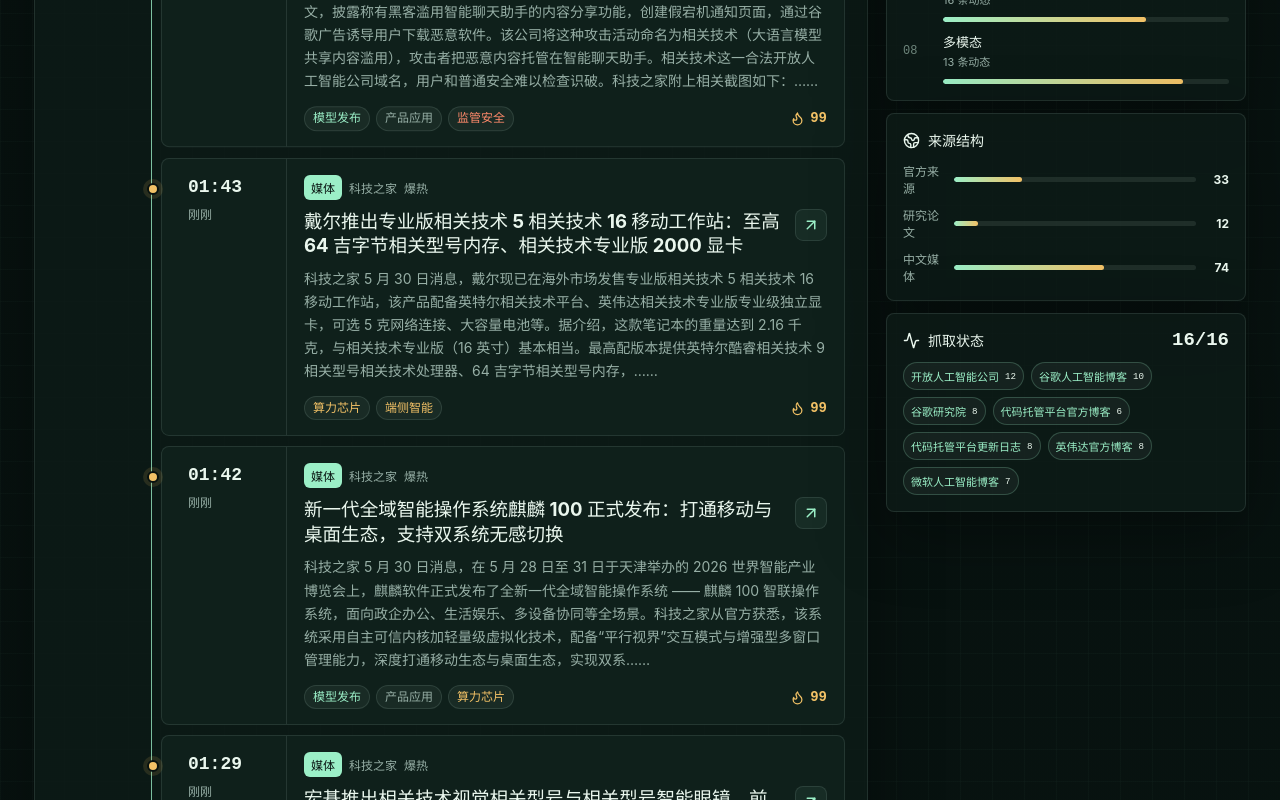
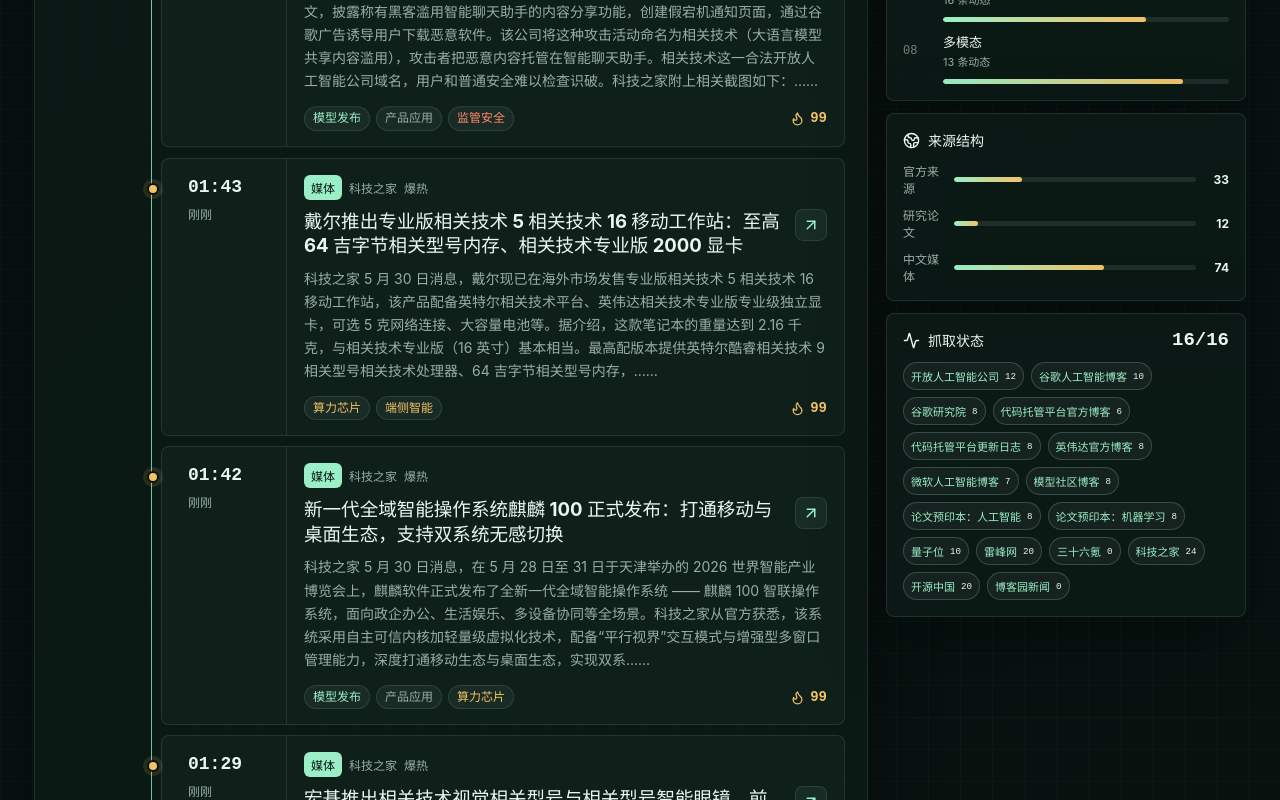
Before and after one commit to benhe333666-dotcom/Ben, a React (Vite) app: page / in a window 1280 px wide. Shown: the part 819-1619 px from the top of the page. Built offline with nearby package versions, Linux system fonts and the light colour scheme.

Commit message:
Make insight categories filter links

```diff
--- a/src/App.tsx
+++ b/src/App.tsx
@@ -1,5 +1,5 @@
 import { useEffect, useMemo, useRef, useState } from "react";
-import type { ReactNode } from "react";
+import type { MouseEvent, ReactNode } from "react";
 import {
   Activity,
   ArrowUpRight,
@@ -19,6 +19,18 @@
 import type { NewsItem, TopicStat } from "./types/news";
 
 type SortMode = "latest" | "hot";
+type FilterTarget = {
+  query?: string;
+  topic?: string;
+  sourceType?: string;
+  sourceId?: string;
+  sort?: SortMode;
+};
+
+type LinkFactory = (target: FilterTarget) => {
+  href: string;
+  onClick: (event: MouseEvent<HTMLAnchorElement>) => void;
+};
 
 const sourceTypeOptions = [
   { label: "全部来源", value: "全部" },
@@ -105,22 +117,41 @@
   </div>
 );
 
-const TopicRank = ({ topics }: { topics: TopicStat[] }) => (
+const TopicRank = ({
+  topics,
+  activeTopic,
+  linkFor
+}: {
+  topics: TopicStat[];
+  activeTopic: string;
+  linkFor: LinkFactory;
+}) => (
   <div className="topic-rank">
-    {topics.slice(0, 8).map((topic, index) => (
-      <div className="rank-row" key={topic.name}>
+    {topics.slice(0, 8).map((topic, index) => {
+      const link = linkFor({ query: "", topic: topic.name, sourceType: "全部", sourceId: "全部" });
+      return (
+        <a className={`rank-row ${activeTopic === topic.name ? "is-active" : ""}`} key={topic.name} {...link}>
           <span className="rank-index">{String(index + 1).padStart(2, "0")}</span>
           <div>
             <strong>{topic.name}</strong>
             <small>{topic.count} 条动态</small>
           </div>
           <HeatMeter value={topic.heat} />
-      </div>
-    ))}
+        </a>
+      );
+    })}
   </div>
 );
 
-const DistributionBars = ({ items }: { items: NewsItem[] }) => {
+const DistributionBars = ({
+  items,
+  activeSourceType,
+  linkFor
+}: {
+  items: NewsItem[];
+  activeSourceType: string;
+  linkFor: LinkFactory;
+}) => {
   const distribution = sourceDistribution(items);
   const total = Math.max(1, items.length);
   const rows = sourceTypeOptions
@@ -134,13 +165,17 @@
   return (
     <div className="distribution">
       {rows.map((row) => (
-        <div className="distribution-row" key={row.value}>
+        <a
+          className={`distribution-row ${activeSourceType === row.value ? "is-active" : ""}`}
+          key={row.value}
+          {...linkFor({ query: "", topic: "全部", sourceType: row.value, sourceId: "全部" })}
+        >
           <span>{row.label}</span>
           <div className="distribution-track">
             <i style={{ width: `${row.ratio}%` }} />
           </div>
           <strong>{row.count}</strong>
-        </div>
+        </a>
       ))}
     </div>
   );
@@ -159,15 +194,75 @@
   const [query, setQuery] = useState("");
   const [topic, setTopic] = useState("全部");
   const [sourceType, setSourceType] = useState("全部");
+  const [sourceId, setSourceId] = useState("全部");
   const [sort, setSort] = useState<SortMode>("latest");
+  const timelinePanelRef = useRef<HTMLElement>(null);
   const timelineRef = useRef<HTMLDivElement>(null);
+  const hydratedUrlFilters = useRef(false);
 
   const topicOptions = useMemo(() => ["全部", ...(data?.topics.map((item) => item.name) || [])], [data?.topics]);
+  const activeSourceName = useMemo(
+    () => data?.sources.find((source) => source.id === sourceId)?.name || "",
+    [data?.sources, sourceId]
+  );
+  const activeFilterLabel = useMemo(
+    () =>
+      [
+        query ? `关键词：${query}` : "",
+        topic !== "全部" ? `主题：${topic}` : "",
+        sourceId !== "全部" && activeSourceName
+          ? `来源：${activeSourceName}`
+          : sourceType !== "全部"
+            ? `来源：${sourceTypeLabel(sourceType)}`
+            : ""
+      ]
+        .filter(Boolean)
+        .join(" / "),
+    [activeSourceName, query, sourceId, sourceType, topic]
+  );
+
+  const buildFilterHref = (target: Required<FilterTarget>) => {
+    const params = new URLSearchParams();
+    if (target.query) params.set("q", target.query);
+    if (target.topic !== "全部") params.set("topic", target.topic);
+    if (target.sourceType !== "全部") params.set("sourceType", target.sourceType);
+    if (target.sourceId !== "全部") params.set("source", target.sourceId);
+    if (target.sort !== "latest") params.set("sort", target.sort);
+    const queryString = params.toString();
+    return `${window.location.pathname}${queryString ? `?${queryString}` : ""}#timeline`;
+  };
+
+  const applyFilterTarget = (target: Required<FilterTarget>) => {
+    setQuery(target.query);
+    setTopic(target.topic);
+    setSourceType(target.sourceType);
+    setSourceId(target.sourceId);
+    setSort(target.sort);
+    window.history.pushState(null, "", buildFilterHref(target));
+    window.setTimeout(() => timelinePanelRef.current?.scrollIntoView({ behavior: "smooth", block: "start" }), 0);
+  };
+
+  const linkFor: LinkFactory = (target) => {
+    const resolved = {
+      query: target.query ?? query,
+      topic: target.topic ?? topic,
+      sourceType: target.sourceType ?? sourceType,
+      sourceId: target.sourceId ?? sourceId,
+      sort: target.sort ?? sort
+    };
+    return {
+      href: buildFilterHref(resolved),
+      onClick: (event) => {
+        event.preventDefault();
+        applyFilterTarget(resolved);
+      }
+    };
+  };
 
   const filteredItems = useMemo(() => {
     if (!data) return [];
-    return filterItems(data.items, query, topic, sourceType, "全部", sort);
-  }, [data, query, sort, sourceType, topic]);
+    return filterItems(data.items, query, topic, sourceType, sourceId, "全部", sort);
+  }, [data, query, sort, sourceId, sourceType, topic]);
 
   const groups = useMemo(() => groupByDate(filteredItems), [filteredItems]);
 
@@ -175,6 +270,27 @@
     if (!timelineRef.current || loading) return undefined;
     return mountTimelineMotion(timelineRef.current);
   }, [filteredItems.length, loading, sort]);
+
+  useEffect(() => {
+    if (!data || hydratedUrlFilters.current) return;
+    const params = new URLSearchParams(window.location.search);
+    const nextTopic = params.get("topic");
+    const nextSourceType = params.get("sourceType");
+    const nextSourceId = params.get("source");
+    const nextSort = params.get("sort");
+    const nextQuery = params.get("q");
+
+    if (nextQuery) setQuery(nextQuery);
+    if (nextTopic && topicOptions.includes(nextTopic)) setTopic(nextTopic);
+    if (nextSourceType && sourceTypeOptions.some((option) => option.value === nextSourceType)) setSourceType(nextSourceType);
+    if (nextSourceId && data.sources.some((source) => source.id === nextSourceId)) {
+      const selectedSource = data.sources.find((source) => source.id === nextSourceId);
+      setSourceId(nextSourceId);
+      if (selectedSource) setSourceType(selectedSource.type);
+    }
+    if (nextSort === "hot" || nextSort === "latest") setSort(nextSort);
+    hydratedUrlFilters.current = true;
+  }, [data, topicOptions]);
 
   const latestItem = filteredItems[0];
   const hottestItem = useMemo(
@@ -228,7 +344,13 @@
             ))}
           </select>
 
-          <select value={sourceType} onChange={(event) => setSourceType(event.target.value)}>
+          <select
+            value={sourceType}
+            onChange={(event) => {
+              setSourceType(event.target.value);
+              setSourceId("全部");
+            }}
+          >
             {sourceTypeOptions.map((option) => (
               <option key={option.value} value={option.value}>
                 {option.label}
@@ -254,13 +376,13 @@
         </section>
 
         <div className="content-grid">
-          <section className="timeline-panel" aria-label="人工智能新闻时间轴">
+          <section className="timeline-panel" id="timeline" ref={timelinePanelRef} aria-label="人工智能新闻时间轴">
             <div className="panel-heading">
               <div>
                 <h1>实时人工智能新闻时间轴</h1>
                 <p>
                   {data
-                    ? `${filteredItems.length} 条匹配结果，覆盖最近 ${coverageWindow}公开来源`
+                    ? `${filteredItems.length} 条匹配结果，覆盖最近 ${coverageWindow}公开来源${activeFilterLabel ? `，${activeFilterLabel}` : ""}`
                     : "正在聚合公开来源"}
                 </p>
               </div>
@@ -308,7 +430,7 @@
                   主题排行
                 </span>
               </div>
-              <TopicRank topics={data?.topics || []} />
+              <TopicRank topics={data?.topics || []} activeTopic={topic} linkFor={linkFor} />
             </section>
 
             <section className="rail-block">
@@ -318,7 +440,7 @@
                   来源结构
                 </span>
               </div>
-              <DistributionBars items={filteredItems} />
+              <DistributionBars items={filteredItems} activeSourceType={sourceType} linkFor={linkFor} />
             </section>
 
             <section className="rail-block source-health">
@@ -330,11 +452,15 @@
                 <strong>{data ? `${data.stats.sourcesSucceeded}/${data.stats.sourceCount}` : "-"}</strong>
               </div>
               <div className="health-list">
-                {(data?.sources || []).slice(0, 7).map((source) => (
-                  <span key={source.id} className={source.ok ? "is-ok" : "is-down"}>
+                {(data?.sources || []).map((source) => (
+                  <a
+                    key={source.id}
+                    className={`${source.ok ? "is-ok" : "is-down"} ${sourceId === source.id ? "is-active" : ""}`}
+                    {...linkFor({ query: "", topic: "全部", sourceType: source.type, sourceId: source.id })}
+                  >
                     {source.name}
                     <small>{source.itemCount}</small>
-                  </span>
+                  </a>
                 ))}
               </div>
             </section>
--- a/src/lib/news.ts
+++ b/src/lib/news.ts
@@ -5,6 +5,7 @@
   query: string,
   topic: string,
   sourceType: string,
+  sourceId: string,
   language: string,
   sort: "latest" | "hot"
 ) => {
@@ -17,8 +18,9 @@
         .includes(normalizedQuery);
     const topicMatch = topic === "全部" || item.topics.includes(topic);
     const sourceMatch = sourceType === "全部" || item.sourceType === sourceType;
+    const sourceIdMatch = sourceId === "全部" || item.sourceId === sourceId;
     const languageMatch = language === "全部" || item.language === language;
-    return queryMatch && topicMatch && sourceMatch && languageMatch;
+    return queryMatch && topicMatch && sourceMatch && sourceIdMatch && languageMatch;
   });
 
   return filtered.sort((a, b) => {
--- a/src/styles.css
+++ b/src/styles.css
@@ -586,6 +586,26 @@
   grid-template-columns: 30px minmax(0, 1fr);
   gap: 10px;
   align-items: center;
+  margin: -4px;
+  padding: 4px;
+  border-radius: 8px;
+  color: inherit;
+  outline: 0;
+  transition: background 160ms ease, box-shadow 160ms ease;
+}
+
+.rank-row:hover,
+.rank-row:focus-visible,
+.distribution-row:hover,
+.distribution-row:focus-visible {
+  background: rgba(155, 239, 199, 0.07);
+  box-shadow: inset 0 0 0 1px rgba(155, 239, 199, 0.13);
+}
+
+.rank-row.is-active,
+.distribution-row.is-active {
+  background: rgba(155, 239, 199, 0.1);
+  box-shadow: inset 0 0 0 1px rgba(155, 239, 199, 0.26);
 }
 
 .rank-index {
@@ -642,8 +662,13 @@
   grid-template-columns: 42px minmax(0, 1fr) 24px;
   gap: 9px;
   align-items: center;
+  margin: -4px;
+  padding: 4px;
+  border-radius: 8px;
   color: var(--muted);
   font-size: 12px;
+  outline: 0;
+  transition: background 160ms ease, box-shadow 160ms ease;
 }
 
 .distribution-row strong {
@@ -657,7 +682,7 @@
   gap: 7px;
 }
 
-.health-list span {
+.health-list a {
   display: inline-flex;
   align-items: center;
   gap: 6px;
@@ -668,6 +693,8 @@
   color: var(--muted);
   background: rgba(151, 175, 166, 0.07);
   font-size: 11px;
+  outline: 0;
+  transition: border-color 160ms ease, background 160ms ease, box-shadow 160ms ease, transform 160ms ease;
 }
 
 .health-list small {
@@ -683,6 +710,14 @@
 .health-list .is-down {
   border-color: rgba(255, 138, 107, 0.28);
   color: var(--danger);
+}
+
+.health-list a:hover,
+.health-list a:focus-visible,
+.health-list a.is-active {
+  background: rgba(155, 239, 199, 0.12);
+  box-shadow: inset 0 0 0 1px rgba(155, 239, 199, 0.2);
+  transform: translateY(-1px);
 }
 
 .error-banner,
```
Lines whose indentation alone changed are shown as unchanged.
